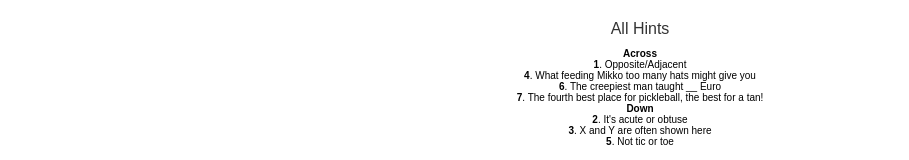
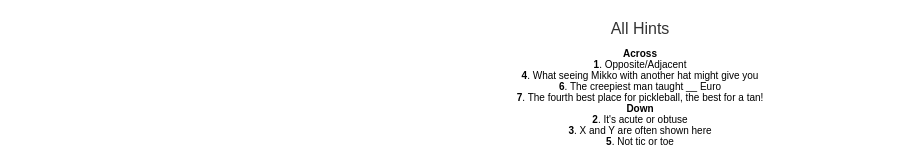
Before and after one commit to allysonc66/nyt-games, a React (Create React App) app: page /the-mini in a window 1280 px wide. Shown: the part 377-537 px from the top of the page, without its empty margins (0-909 px from the left). Built offline with nearby package versions, Linux system fonts and the light colour scheme.

Commit message:
fix hint

```diff
--- a/src/TheMini.jsx
+++ b/src/TheMini.jsx
@@ -22,7 +22,7 @@ const crosswordData = {
   clues: {
     across: [
       { number: 1, clue: "Opposite/Adjacent", answer: "TAN", directionName: "1 Across" },
-      { number: 4, clue: "What feeding Mikko too many hats might give you", answer: "AGITA", directionName: "4 Across" },
+      { number: 4, clue: "What seeing Mikko with another hat might give you", answer: "AGITA", directionName: "4 Across" },
       { number: 6, clue: "The creepiest man taught __ Euro", answer: "AP", directionName: "6 Across" },
       { number: 7, clue: "The fourth best place for pickleball, the best for a tan!", answer: "BEACH", directionName: "7 Across" },
     ],
```
